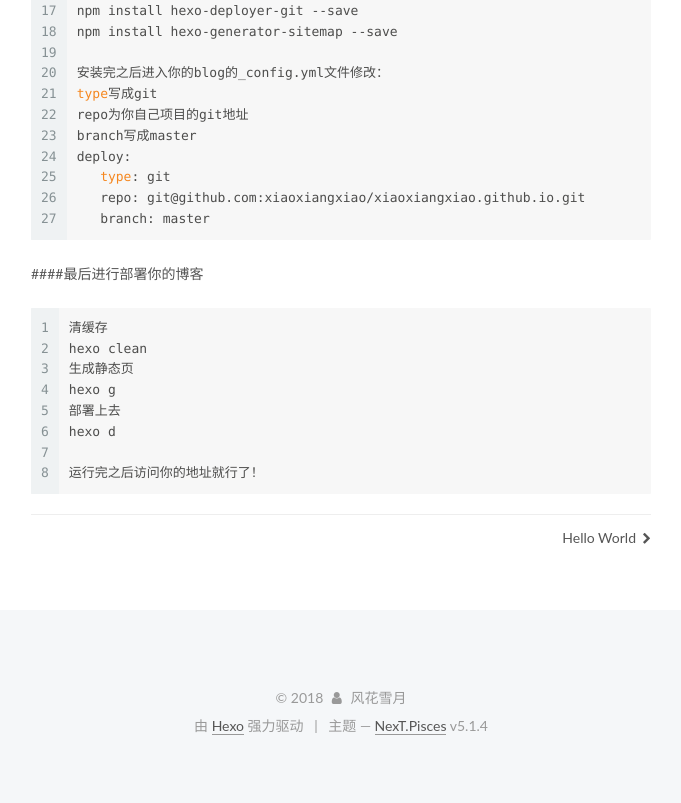
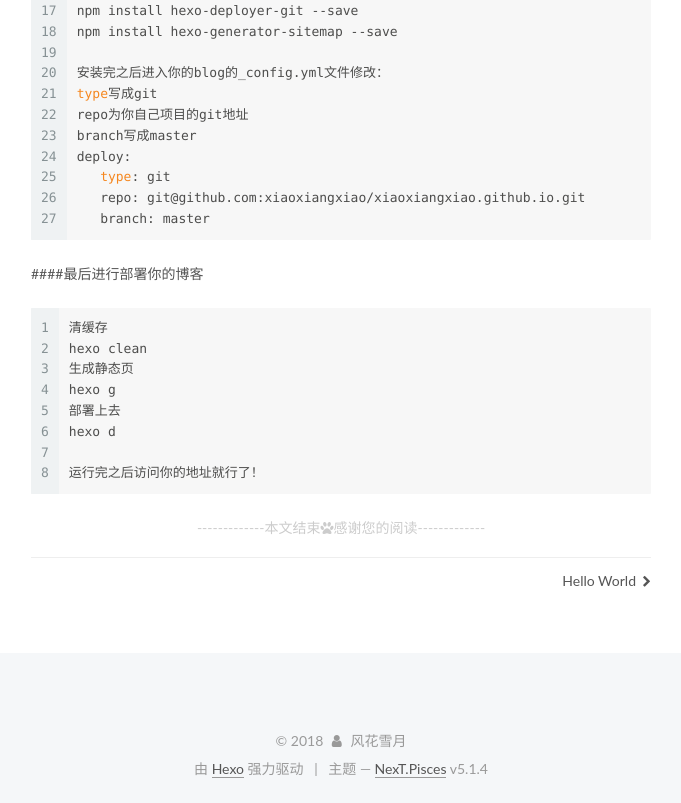
Before and after one commit to xiaoxiangxiao/xiaoxiangxiao.github.io, a plain HTML site: page 2018/05/16/one/index.html in a window 1280 px wide. Shown: the part 1830-2633 px from the top of the page, without its empty margins (429-1110 px from the left). Before the commit the page ends 2590 px from the top, so only its background shows below. Drawn offline with Linux system fonts and the light colour scheme.

Commit message:
Site updated: 2018-05-22 17:38:44

```diff
--- a/2018/05/16/one/index.html
+++ b/2018/05/16/one/index.html
@@ -321,6 +321,16 @@
 
 
 
+
+    <div>
+
+        <div>
+
+        <div style="text-align:center;color: #ccc;font-size:14px;">-------------本文结束<i class="fa fa-paw"></i>感谢您的阅读-------------</div>
+
+</div>
+
+    </div>
 
     <footer class="post-footer">
 
--- a/css/main.css
+++ b/css/main.css
@@ -1823,7 +1823,7 @@ pre .javascript .function {
   width: 4px;
   height: 4px;
   border-radius: 50%;
-  background: #29216b;
+  background: #25f4ff;
 }
 .links-of-blogroll {
   font-size: 13px;
```
Also changed, not shown: 2018/05/22/hello-world/index.html (+10 -0 lines), index.html (+8 -0 lines).
